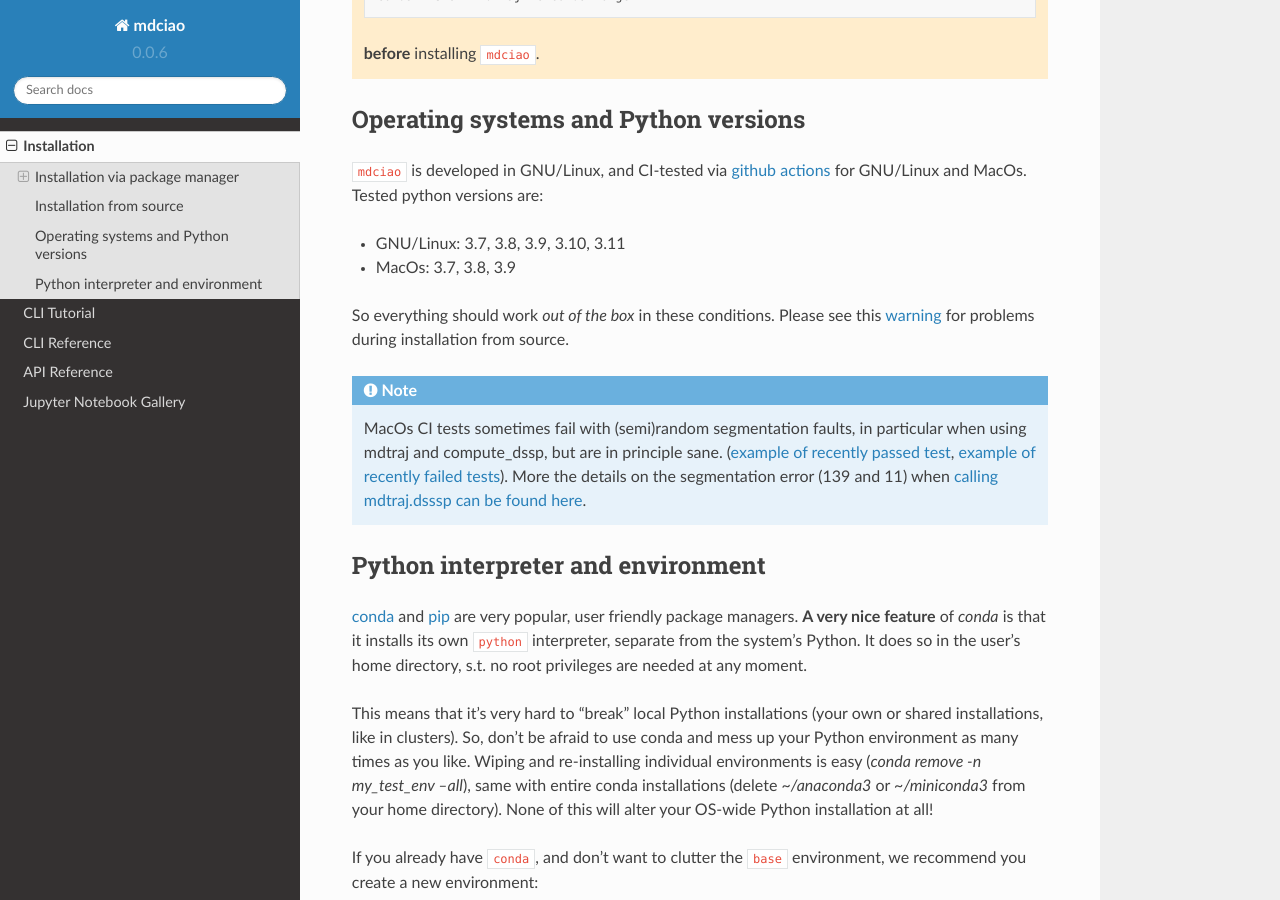
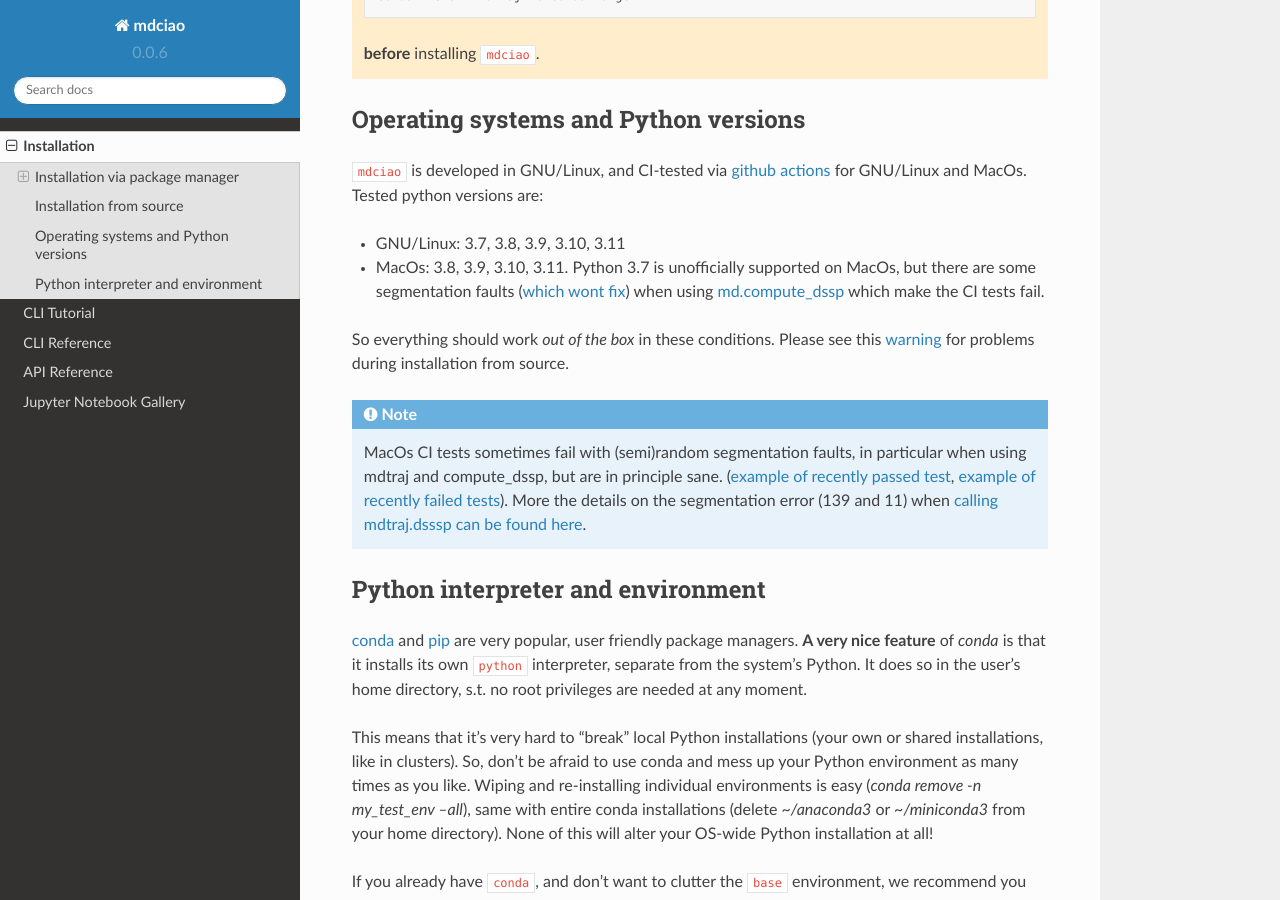
Before and after one commit to gph82/mdciao, a Sphinx documentation site: the page built from doc/installation.rst, in a window 1280 px wide and 900 px high, scrolled down 2395 px. Built offline with Sphinx 7.4.7 and the Read the Docs theme 2.0.0, drawn with Linux system fonts in a browser that asks for light colours; pages that are not in the unit, such as notebooks, are missing from menus.

Commit message:
[python-package.macos.yml] re-introduce py310 (#49)
* [python-package.macos.yml] re-introduce py310

* [python-package.macos.yml] use macos-13 for 3.6, 3.7

* [python-package.macos.yml] remove 3.6

* [python-package.macos.yml] add 3.11

* [python-package.macos] try older codecov action to check support for old macos 13

* Revert "[python-package.macos] try older codecov action to check support for old macos 13"

This reverts commit c665b8532e1147827241c40f05174d7a58f95002.

* [test_nomenclature.Test_get_SS.test_read_wo_top] skipIf py37 and on macos

* [test_nomenclature.Test_get_SS.test_read_wo_top] skipIf py37 and on macos

* [test_contacts.TestContactGroupPlots.test_plot_freqs_as_flareplot_just_runs_w_options] skipIf py37 and on macos

* [test_residue_and_atom_utils.Test_get_SS.test_traj] skipIf py37 and on macos

```diff
--- a/README.rst
+++ b/README.rst
@@ -45,7 +45,7 @@ System Requirements
 ``mdciao`` is developed in GNU/Linux, and CI-tested via `github actions <https://github.com/gph82/mdciao/actions?query=workflow%3A%22Python+package%22>`_ for GNU/Linux and MacOs. Tested python versions are:
 
 * GNU/Linux: 3.7, 3.8, 3.9, 3.10, 3.11
-* MacOs: 3.7, 3.8, 3.9
+* MacOs: 3.8, 3.9, 3.10, 3.11. Python 3.7 is unofficially supported on MacOs, but there are some segmentation faults (`which wont fix <https://github.com/mdtraj/mdtraj/issues/1574>`_) when using `md.compute_dssp <https://github.com/mdtraj/mdtraj/issues/1473>`_ which make the CI tests fail.
 
 So everything should work *out of the box* in these conditions.
 
--- a/doc/installation.rst
+++ b/doc/installation.rst
@@ -101,7 +101,7 @@ Operating systems and Python versions
 ``mdciao`` is developed in GNU/Linux, and CI-tested via `github actions <https://github.com/gph82/mdciao/actions?query=workflow%3A%22Python+package%22>`_ for GNU/Linux and MacOs. Tested python versions are:
 
 * GNU/Linux: 3.7, 3.8, 3.9, 3.10, 3.11
-* MacOs: 3.7, 3.8, 3.9
+* MacOs: 3.8, 3.9, 3.10, 3.11. Python 3.7 is unofficially supported on MacOs, but there are some segmentation faults (`which wont fix <https://github.com/mdtraj/mdtraj/issues/1574>`_) when using `md.compute_dssp <https://github.com/mdtraj/mdtraj/issues/1473>`_ which make the CI tests fail.
 
 So everything should work *out of the box* in these conditions. Please see this warning_ for problems during installation from source.
 
```
Also changed, not shown: 3 other files.
